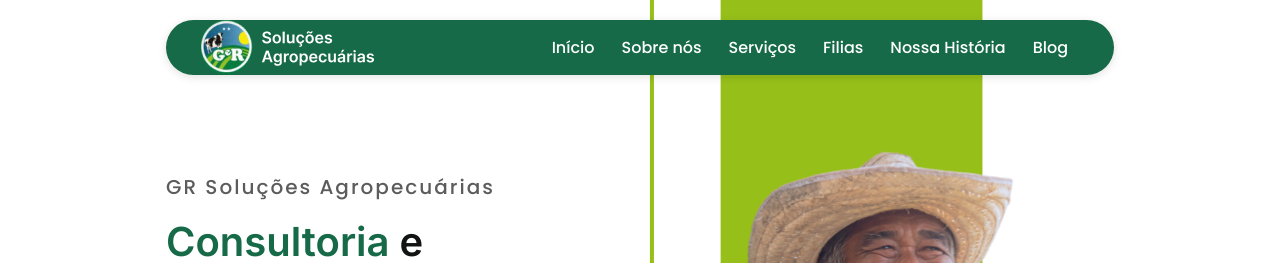
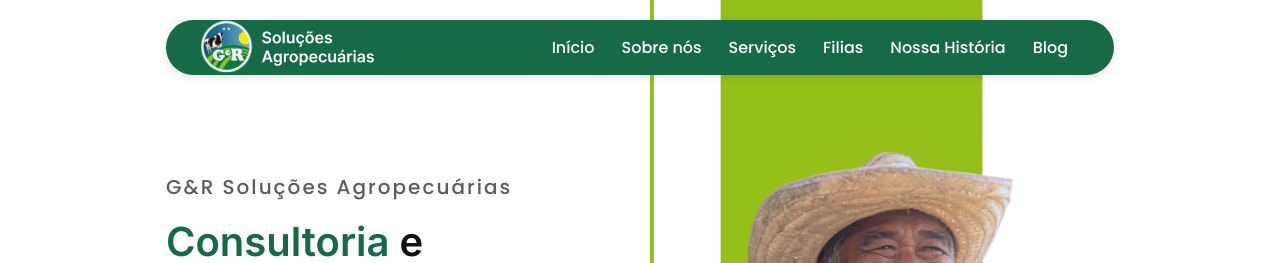
Before and after one commit to lucascampos42/ger-website, an Angular app: page / in a window 1280 px wide. Shown: the top 263 px of the page. Built offline with nearby package versions, Linux system fonts and the light colour scheme.

Commit message:
chore: change name

```diff
--- a/src/app/public/pages/home/home.component.html
+++ b/src/app/public/pages/home/home.component.html
@@ -1,7 +1,7 @@
 <section id="hero">
   <div class="container">
     <div class="texts">
-      <span>GR Soluções Agropecuárias</span>
+      <span>G&R Soluções Agropecuárias</span>
       <h1>
         <span>Consultoria</span> e <br /> assessoria para <br /> <span>produtores rurais.</span>
       </h1>
```
